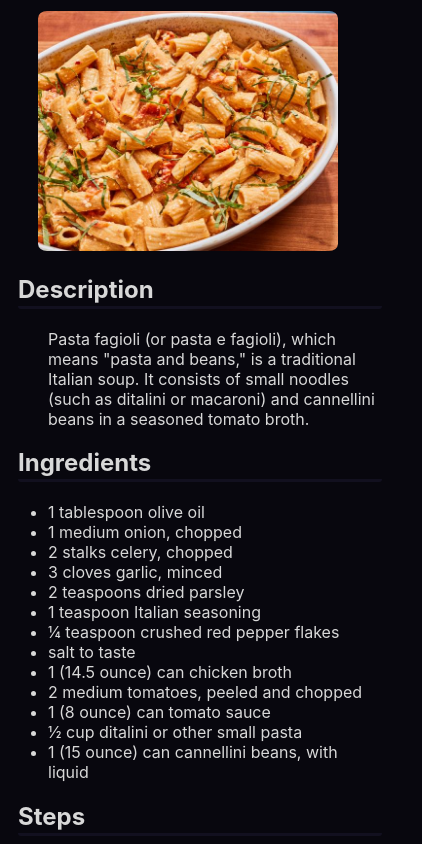
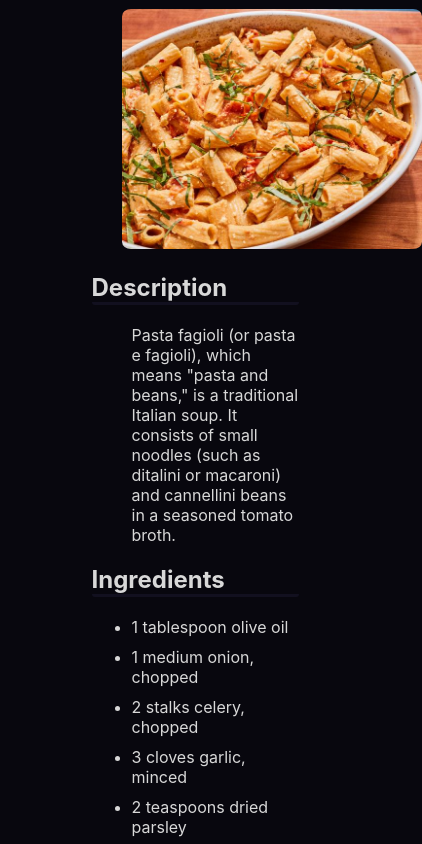
Before and after one commit to MahmoudElshrif/Recipes_page, a plain HTML site: page recipes/pasta.html in a window 390 px wide. Shown: the part 76-920 px from the top of the page, 422 px wide, since content can reach past the window. Drawn offline with Linux system fonts and the light colour scheme.

Commit message:
Add MORE styles
added more css (not mobile friendly)

```diff
--- a/recipes/pasta.html
+++ b/recipes/pasta.html
@@ -9,6 +9,7 @@
 </head>
 <body>
     <h1>Pasta</h1>
+    <div class="content">
         <img src="pasta.jpeg" width="300">
         <h2>Description</h2>
         <p>Pasta fagioli (or pasta e fagioli), which means "pasta and beans," is a traditional Italian soup. It consists of small noodles (such as ditalini or macaroni) and cannellini beans in a seasoned tomato broth.</p>
@@ -34,5 +35,6 @@
             <li>Add pasta and cook until tender, about 10 minutes.</li>
             <li>Stir in undrained beans and cook until heated through, 3 to 4 minutes.</li>
         </ol>
+    </div>
 </body>
 </html>
--- a/styles.css
+++ b/styles.css
@@ -3,6 +3,9 @@ body {
     color: rgb(216, 216, 216);
     /* font-size: large; */
     font-family: Inter,Helvetica Neue,Helvetica,Arial,sans-serif;
+    border-bottom: 3px solid rgb(18, 16, 31);
+    margin-bottom: 60px;
+    padding: 0 5%;
 }
 img {
     margin-left: 30px;
@@ -13,13 +16,23 @@ h1,h2 {
     border-radius: 3px;
     border-color: rgb(18, 16, 31);
     border-style: solid;
-    margin-left: 10px;
-    padding-bottom: 0.5%;
 }
 
-p {
+.content {
+    margin: auto 4em;
+}
+
+/* h1 {
+    margin: 1em;
+} */
+p{
     margin-left: 40px;
 }
+
+p,li {
+    margin-bottom: 10px;
+}
+
 
 a {
     color: rgb(216, 216, 216);
```
Also changed, not shown: recipes/icecream.html (+2 -0 lines), recipes/nuggets.html (+2 -0 lines). Lines whose indentation alone changed are shown as unchanged.
